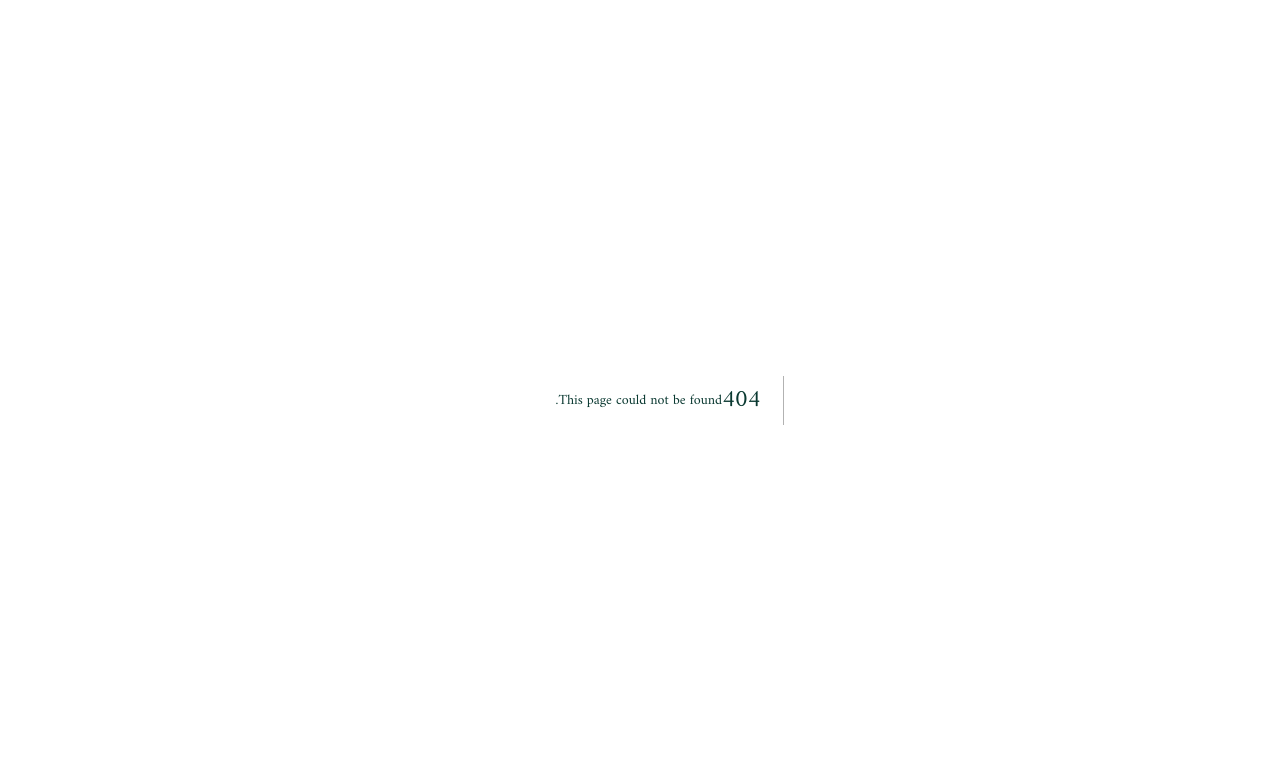
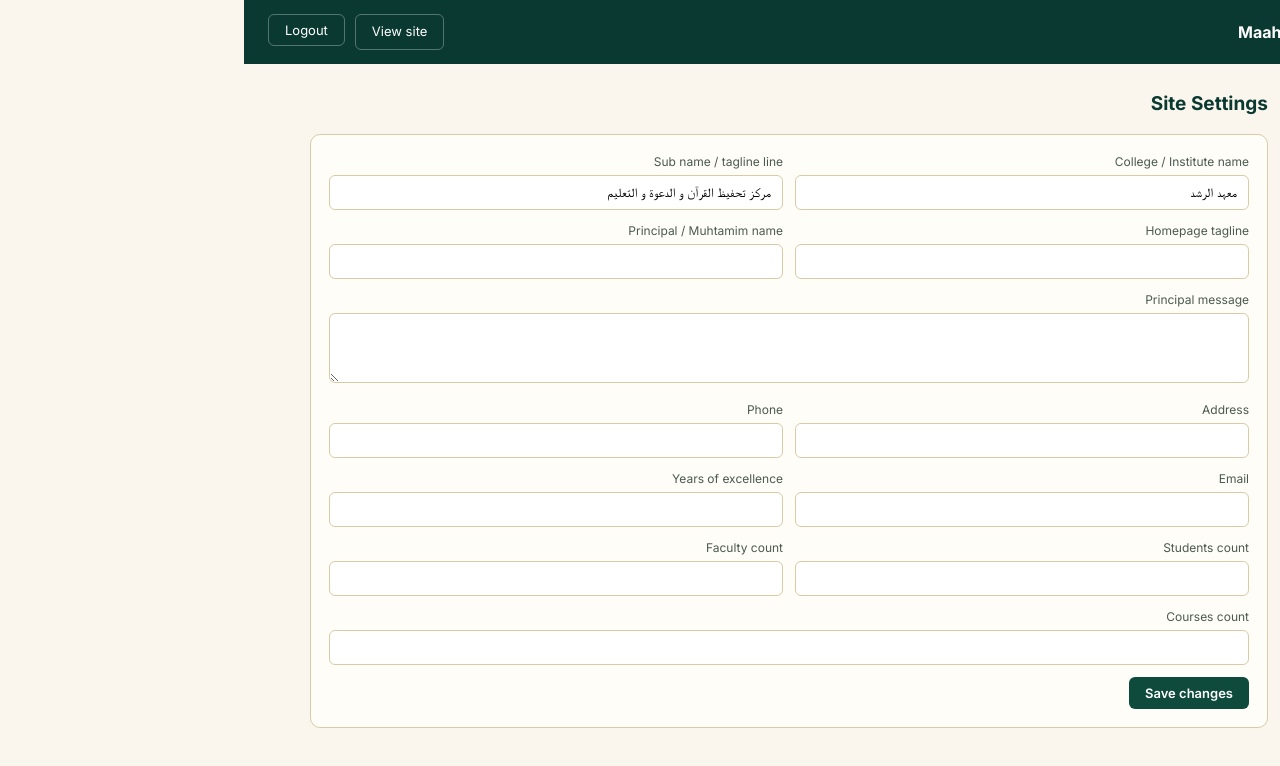
Before and after one commit to a8161338-boop/Madrasa-board-, a Next.js app: page /admin/settings in a window 1280 px wide. Before the commit this address had no page. Shown: the top 766 px of the page. Built offline with nearby package versions, Linux system fonts and the light colour scheme; no server answers; the database is empty; a web font is replaced by a local one.

Commit message:
Add files via upload

```diff
--- /dev/null
+++ b/app/admin/settings/actions.ts
@@ -0,0 +1,26 @@
+'use server';
+
+import { createClient } from '@/lib/supabase/server';
+import { revalidatePath } from 'next/cache';
+
+export async function updateSettings(formData: FormData) {
+  const supabase = createClient();
+  const payload = {
+    id: 1,
+    name: String(formData.get('name') || ''),
+    subname: String(formData.get('subname') || ''),
+    tagline: String(formData.get('tagline') || ''),
+    principal_name: String(formData.get('principal_name') || ''),
+    principal_msg: String(formData.get('principal_msg') || ''),
+    address: String(formData.get('address') || ''),
+    phone: String(formData.get('phone') || ''),
+    email: String(formData.get('email') || ''),
+    students: String(formData.get('students') || ''),
+    faculty_count: String(formData.get('faculty_count') || ''),
+    courses_count: String(formData.get('courses_count') || ''),
+    years: String(formData.get('years') || ''),
+  };
+  await supabase.from('settings').upsert(payload);
+  revalidatePath('/', 'layout');
+  revalidatePath('/admin/settings');
+}
--- /dev/null
+++ b/app/admin/settings/page.tsx
@@ -0,0 +1,47 @@
+import { getSettings } from '@/lib/data';
+import { updateSettings } from './actions';
+
+export const revalidate = 0;
+
+export default async function AdminSettingsPage() {
+  const s = await getSettings();
+
+  return (
+    <>
+      <h3>Site Settings</h3>
+      <form className="admin-form" action={updateSettings}>
+        <div className="row">
+          <div><label>College / Institute name</label><input name="name" defaultValue={s.name} /></div>
+          <div><label>Sub name / tagline line</label><input name="subname" defaultValue={s.subname} /></div>
+        </div>
+        <div className="row">
+          <div><label>Homepage tagline</label><input name="tagline" defaultValue={s.tagline} /></div>
+          <div><label>Principal / Muhtamim name</label><input name="principal_name" defaultValue={s.principal_name} /></div>
+        </div>
+        <div style={{ marginBottom: 12 }}>
+          <label>Principal message</label>
+          <textarea name="principal_msg" defaultValue={s.principal_msg}></textarea>
+        </div>
+        <div className="row">
+          <div><label>Address</label><input name="address" defaultValue={s.address} /></div>
+          <div><label>Phone</label><input name="phone" defaultValue={s.phone} /></div>
+        </div>
+        <div className="row">
+          <div><label>Email</label><input name="email" defaultValue={s.email} /></div>
+          <div><label>Years of excellence</label><input name="years" defaultValue={s.years} /></div>
+        </div>
+        <div className="row">
+          <div><label>Students count</label><input name="students" defaultValue={s.students} /></div>
+          <div><label>Faculty count</label><input name="faculty_count" defaultValue={s.faculty_count} /></div>
+        </div>
+        <div style={{ marginBottom: 12 }}>
+          <label>Courses count</label>
+          <input name="courses_count" defaultValue={s.courses_count} />
+        </div>
+        <div className="actions">
+          <button type="submit" className="btn-sm btn-primary">Save changes</button>
+        </div>
+      </form>
+    </>
+  );
+}
```
